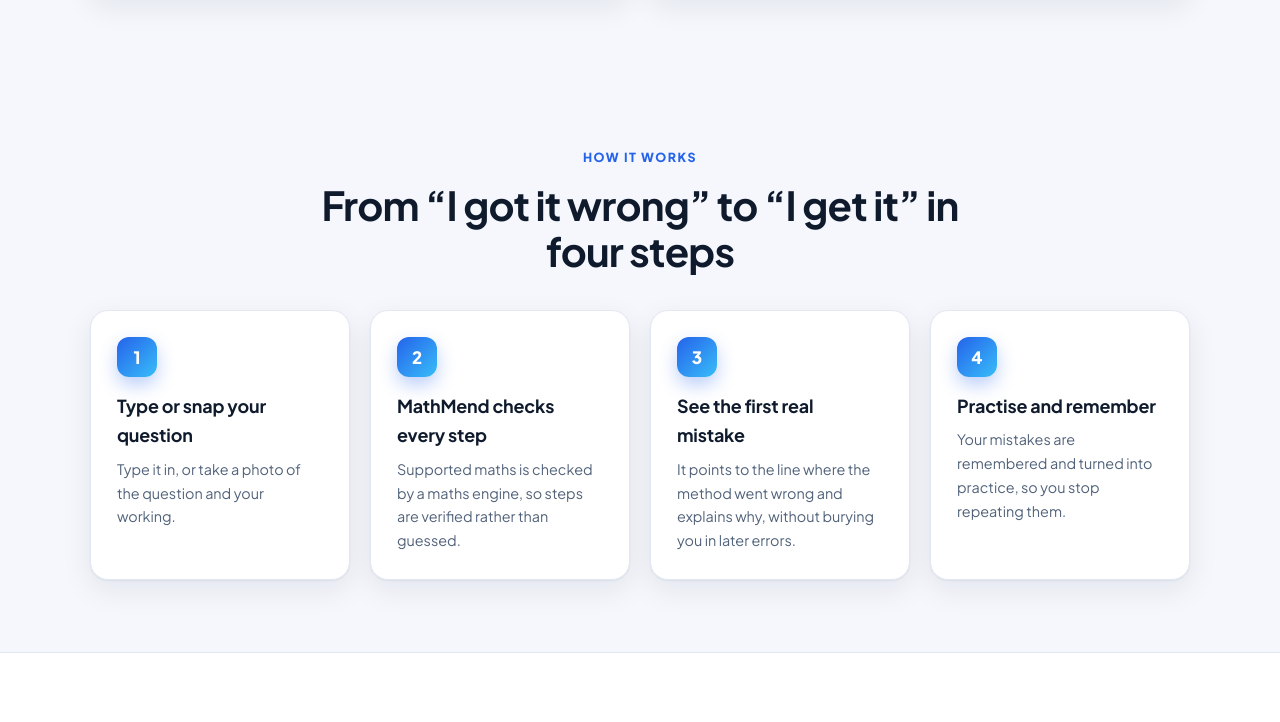
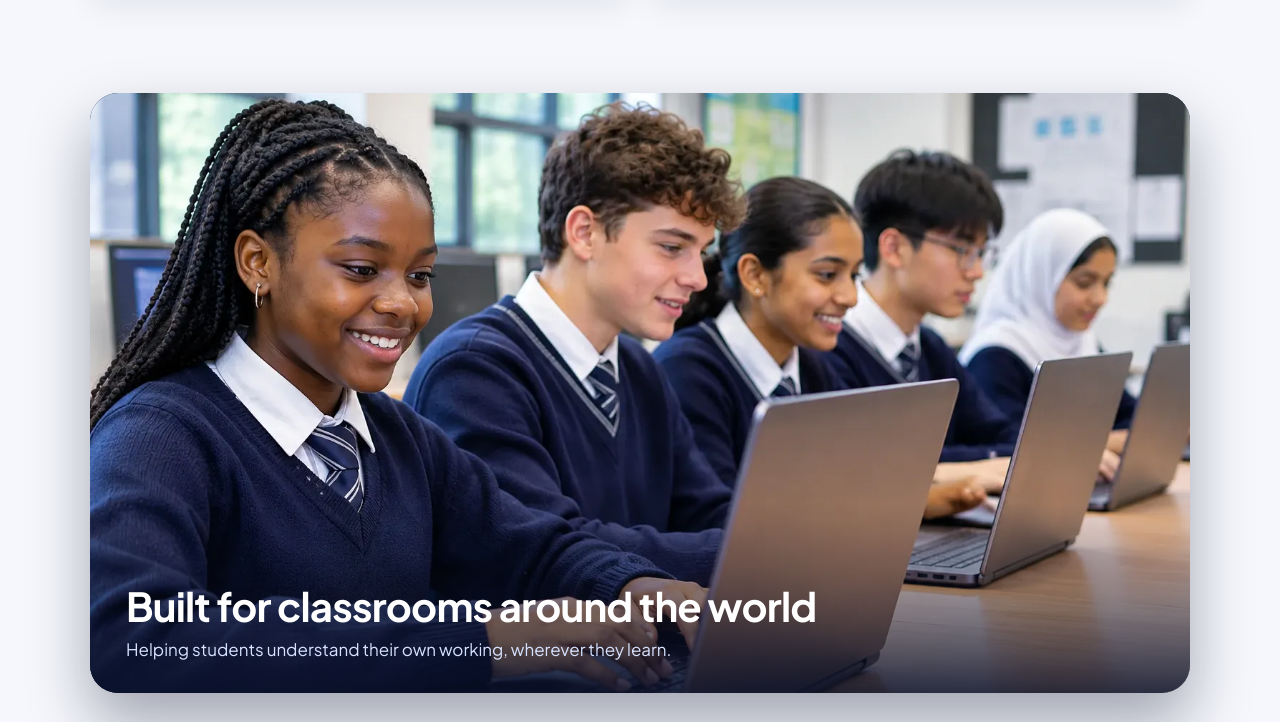
Before and after one commit to sadeya243/skyfirestudios-site, a plain HTML site: page mathmend/index.html in a window 1280 px wide. Shown: the part 1340-2062 px from the top of the page. Drawn offline with Linux system fonts and the light colour scheme.

Commit message:
MathMend site: add classroom photo
Add an AI-generated classroom photo supplied by the owner (students from
different backgrounds on laptops), compressed to WebP at 800px and
1536px, with descriptive alt text. Shown as a captioned band on the home
page ('Built for classrooms around the world') and the schools page.
Captions do not present the people pictured as MathMend users.

Co-Authored-By: Claude Opus 5.5 <noreply@anthropic.com>
Claude-Session: https://claude.ai/code/session_01MTqc8RP5dftN9KebUPiG6U

```diff
--- a/mathmend/assets/style.css
+++ b/mathmend/assets/style.css
@@ -197,3 +197,15 @@ details p { color: var(--muted); }
 a.card.path { text-decoration: none; color: inherit; display: block; }
 .path-cta { display: inline-block; margin-top: 14px; font-weight: 800; color: var(--blue); }
 @media (prefers-color-scheme: dark) { .path-cta { color: var(--sky); } }
+
+/* Classroom photo band */
+.photo-band { padding: 24px 0 8px; }
+.photo { position: relative; margin: 0; border-radius: 28px; overflow: hidden; box-shadow: var(--shadow-lg); background: #0d1b3e; }
+.photo img { display: block; width: 100%; height: auto; aspect-ratio: 3 / 2; max-height: 600px; object-fit: cover; }
+.photo figcaption { position: absolute; left: 0; right: 0; bottom: 0; padding: 80px 36px 30px; background: linear-gradient(180deg, transparent, rgba(8, 15, 40, .85)); color: #fff; }
+.photo figcaption h2 { color: #fff; margin: 0 0 6px; }
+.photo figcaption p { margin: 0; color: #d6e2ff; max-width: 620px; }
+@media (max-width: 640px) {
+  .photo { border-radius: 20px; }
+  .photo figcaption { position: static; padding: 20px 20px 22px; background: linear-gradient(135deg, #13246a, #1d3fb8); }
+}
--- a/mathmend/index.html
+++ b/mathmend/index.html
@@ -93,6 +93,17 @@
             <span class="path-cta">Explore the school pilot &rarr;</span>
           </a>
         </div>
+      </div>
+    </section>
+    <section class="photo-band">
+      <div class="wrap">
+        <figure class="photo">
+          <img src="assets/classroom-1536.webp" srcset="assets/classroom-800.webp 800w, assets/classroom-1536.webp 1536w" sizes="(max-width: 1180px) 100vw, 1140px" width="1536" height="1024" loading="lazy" alt="Secondary school students from different backgrounds smiling as they work on laptops in a classroom">
+          <figcaption>
+            <h2>Built for classrooms around the world</h2>
+            <p>Helping students understand their own working, wherever they learn.</p>
+          </figcaption>
+        </figure>
       </div>
     </section>
 
```
Also changed, not shown: mathmend/schools.html (+11 -0 lines), mathmend/assets/classroom-1536.webp (added), mathmend/assets/classroom-800.webp (added).
